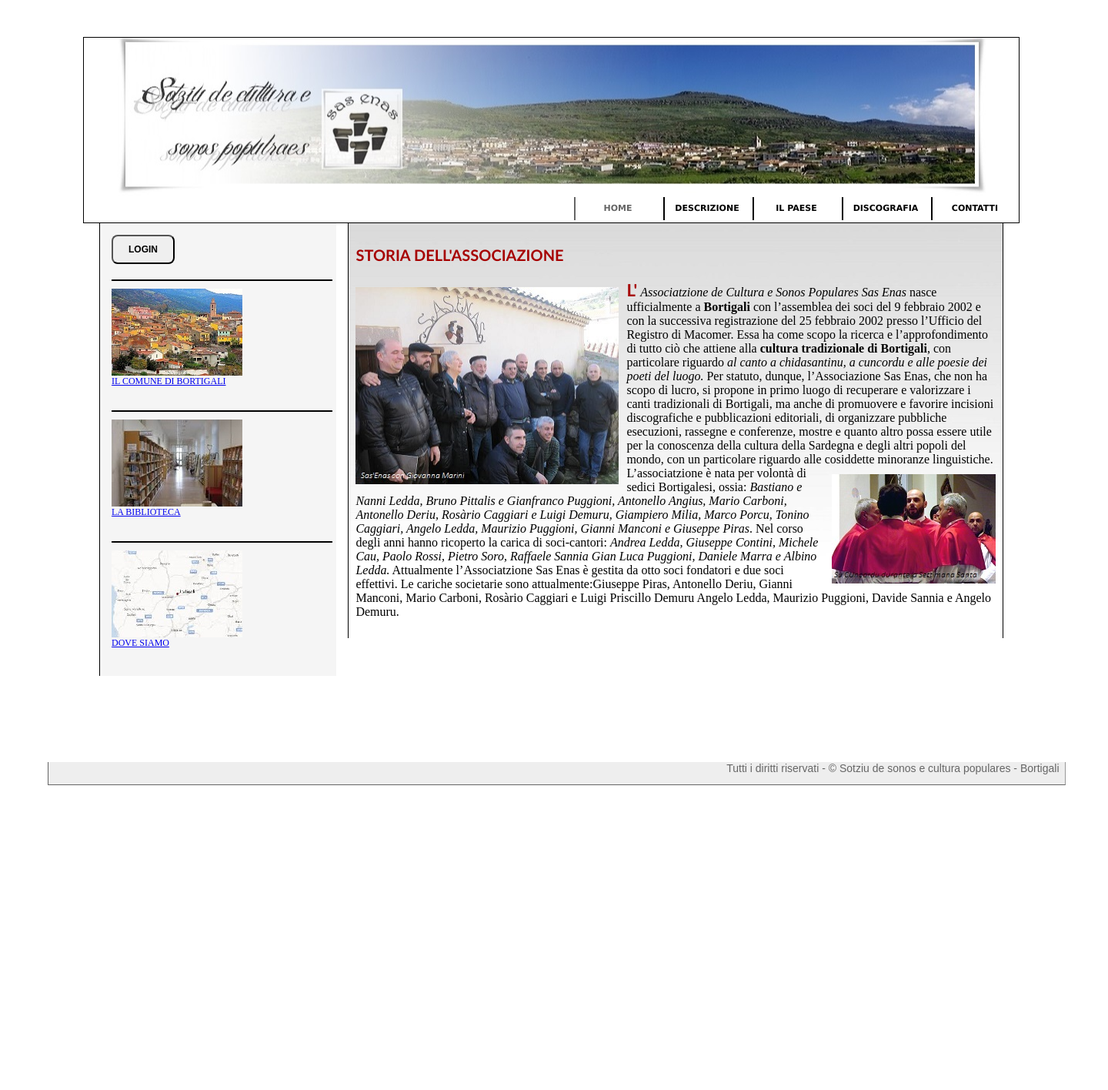
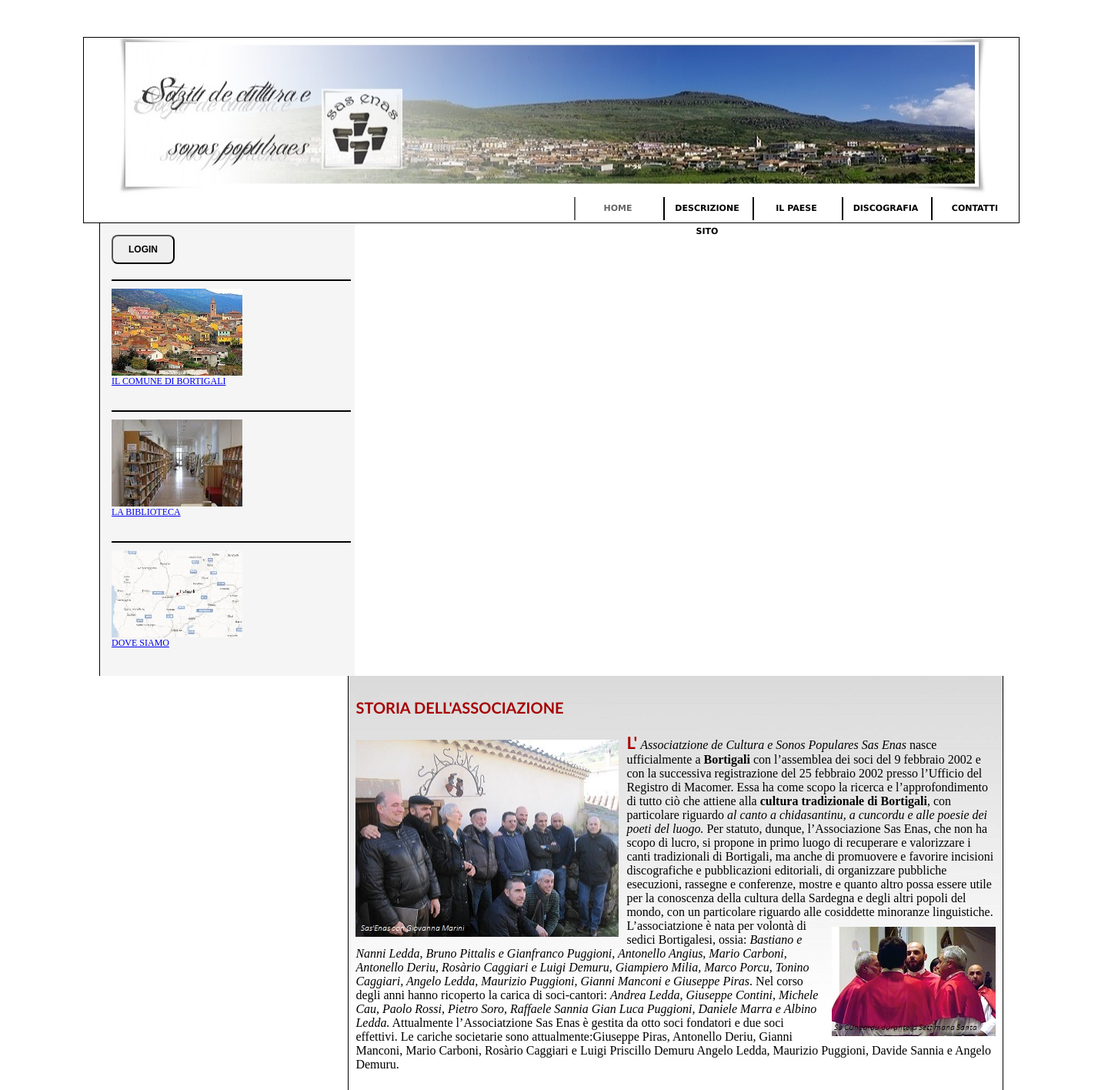
Before and after one commit to piras993/davide, a PHP site: page / in a window 1440 px wide. Shown: the top 1416 px of the page at 77% size. Before the commit the page ends 1020 px from the top, so only its background shows below. Run offline with PHP 8.4, Linux system fonts and the light colour scheme.

Commit message:
vaiiiiiii

```diff
--- a/consegnaprogetto/stile/CSS_home.css
+++ b/consegnaprogetto/stile/CSS_home.css
@@ -1,6 +1,6 @@
 
 #sidebar {
-  width: 25%;
+  width: 27%;
 
   }
 
```
